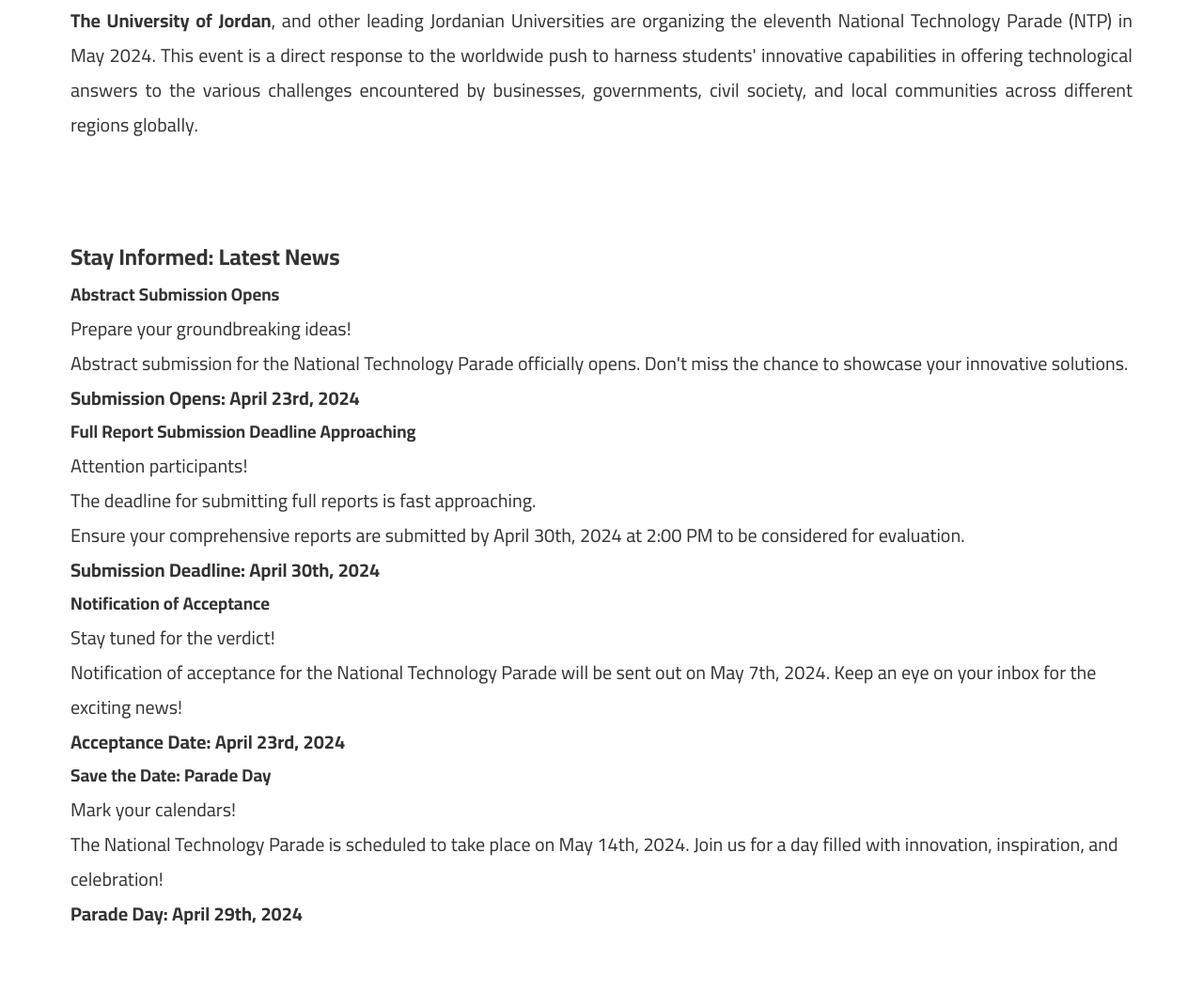
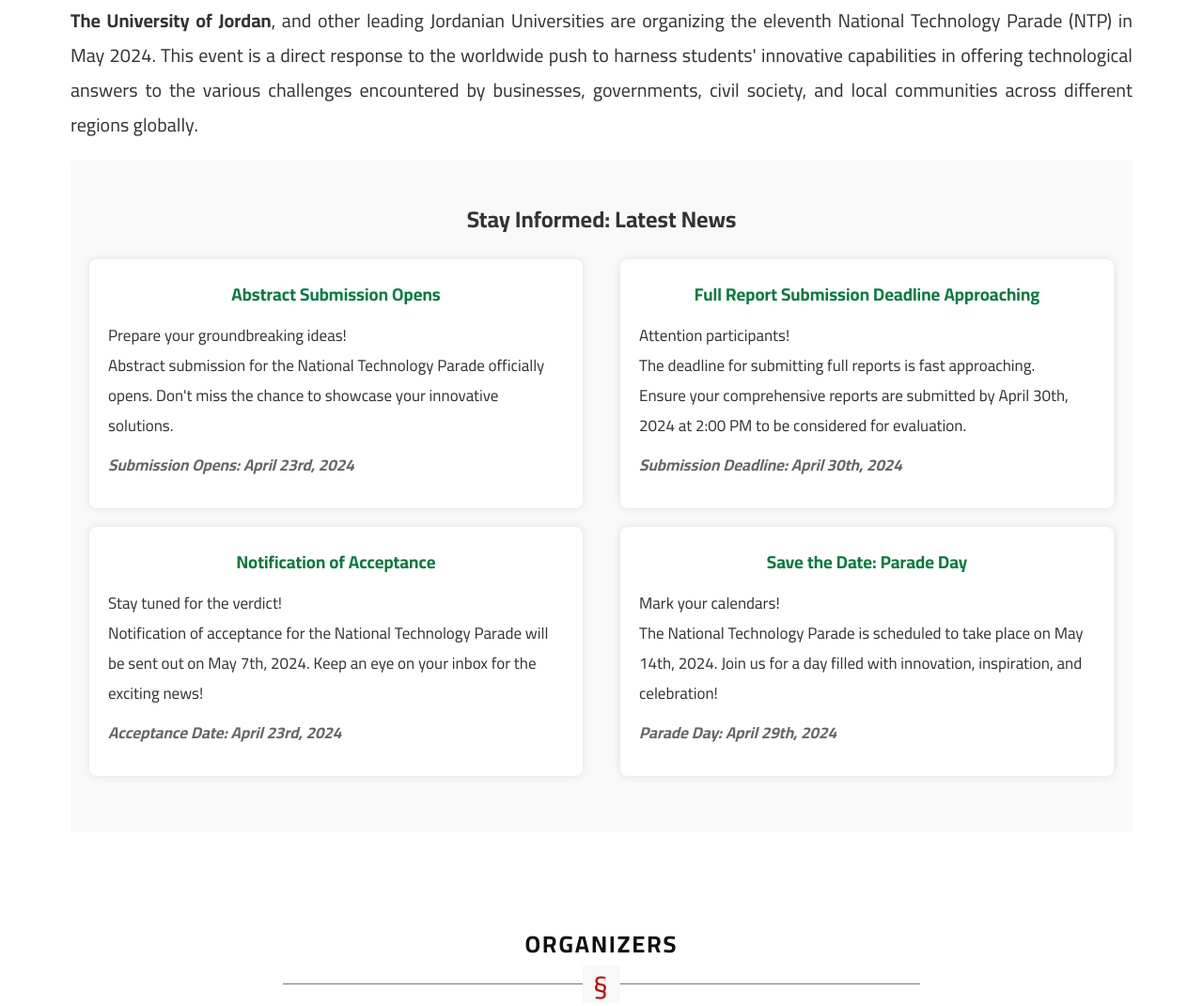
Before and after one commit to MustafaiHUB/ntp11, a plain HTML site: page index.html in a window 1280 px wide. Shown: the part 1119-2190 px from the top of the page at 94% size. Drawn offline with Linux system fonts and the light colour scheme.

Commit message:
Update index.css
added styling for NEWS section

```diff
--- a/assets/css/index.css
+++ b/assets/css/index.css
@@ -21,3 +21,48 @@
   font-style: italic;
   font-weight: 400;
 }
+/* Start News Section */
+.news {
+  background-color: #f9f9f9;
+  padding: 40px 20px;
+  margin-top: 20px;
+}
+
+.news h2 {
+  text-align: center;
+  font-size: 24px;
+  margin-bottom: 20px;
+}
+
+.news-container {
+  display: flex;
+  flex-wrap: wrap;
+  justify-content: space-between;
+}
+
+.news-item {
+  background-color: #fff;
+  border-radius: 8px;
+  box-shadow: 0px 0px 10px rgba(0, 0, 0, 0.1);
+  padding: 20px;
+  width: calc(50% - 20px); /* Two news items per row */
+  margin-bottom: 20px;
+}
+
+.news-item h3 {
+  color: #017c3b;
+  margin-bottom: 10px;
+  text-align: center;
+}
+
+.news-item p {
+  margin-bottom: 10px;
+  font-size: 17px;
+}
+
+.news-date {
+  font-style: italic;
+  color: #666;
+  font-size: medium;
+}
+/* End News Section */
```
